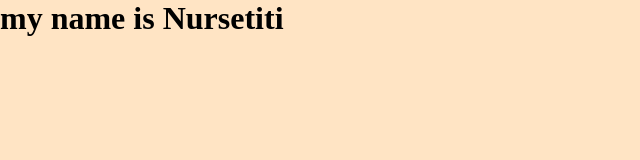
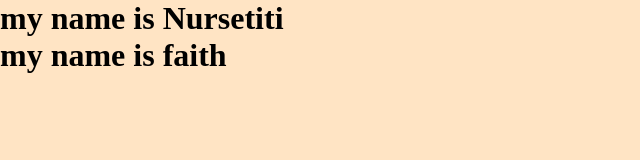
Before and after one commit to thedeveloperfaith/projectloading, a website: page index.html in a window 1280 px wide. Shown: the whole page, without its empty margins (0-640 px from the left). Drawn offline with Linux system fonts and the light colour scheme.

Commit message:
my website

```diff
--- a/index.html
+++ b/index.html
@@ -9,6 +9,9 @@
 <body>
     <header class="head">
         <h1>my name is Nursetiti</h1>
+        <h1>my name is faith</h1>
+
+
     </header>
 
 </body>
```
